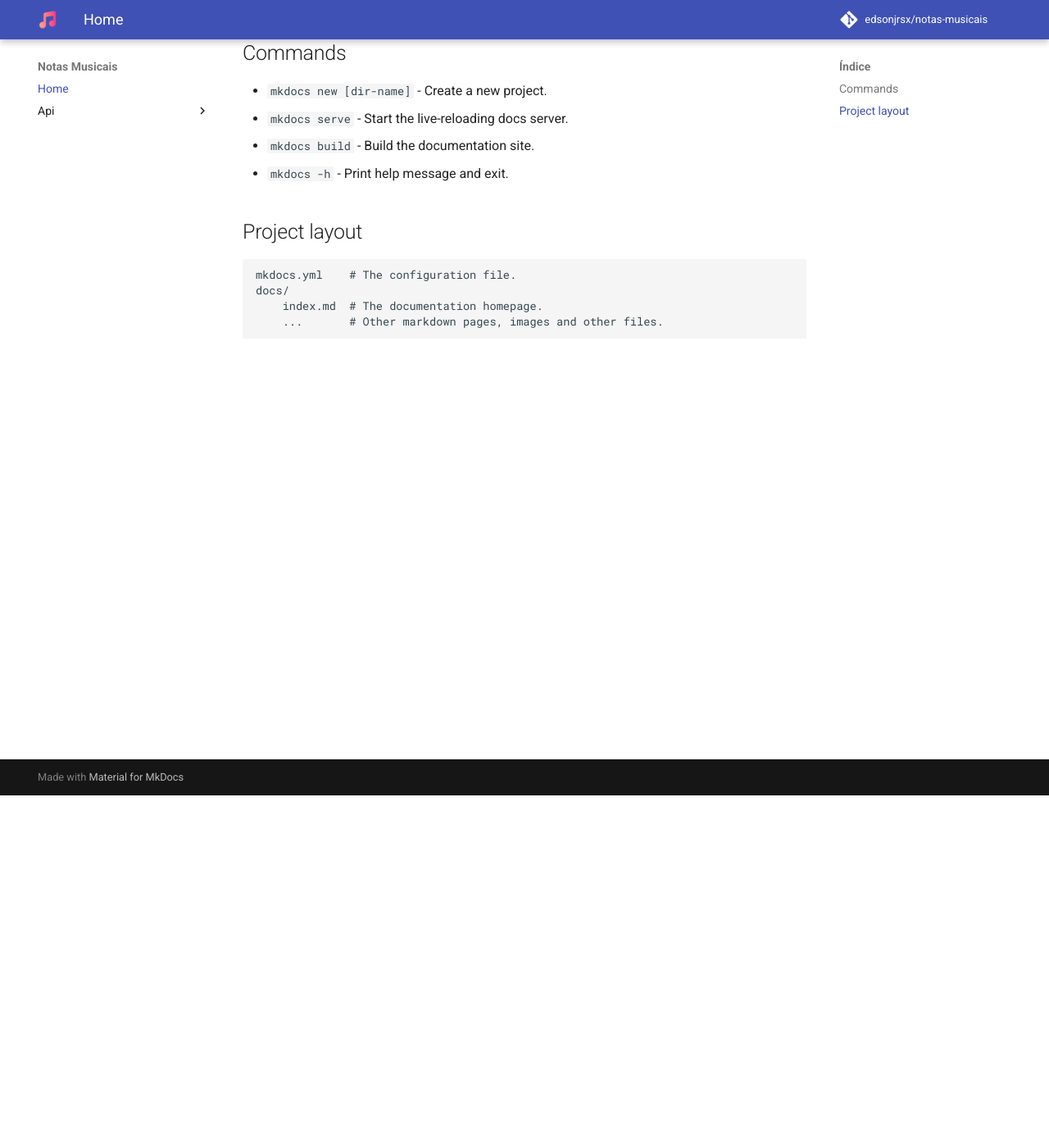
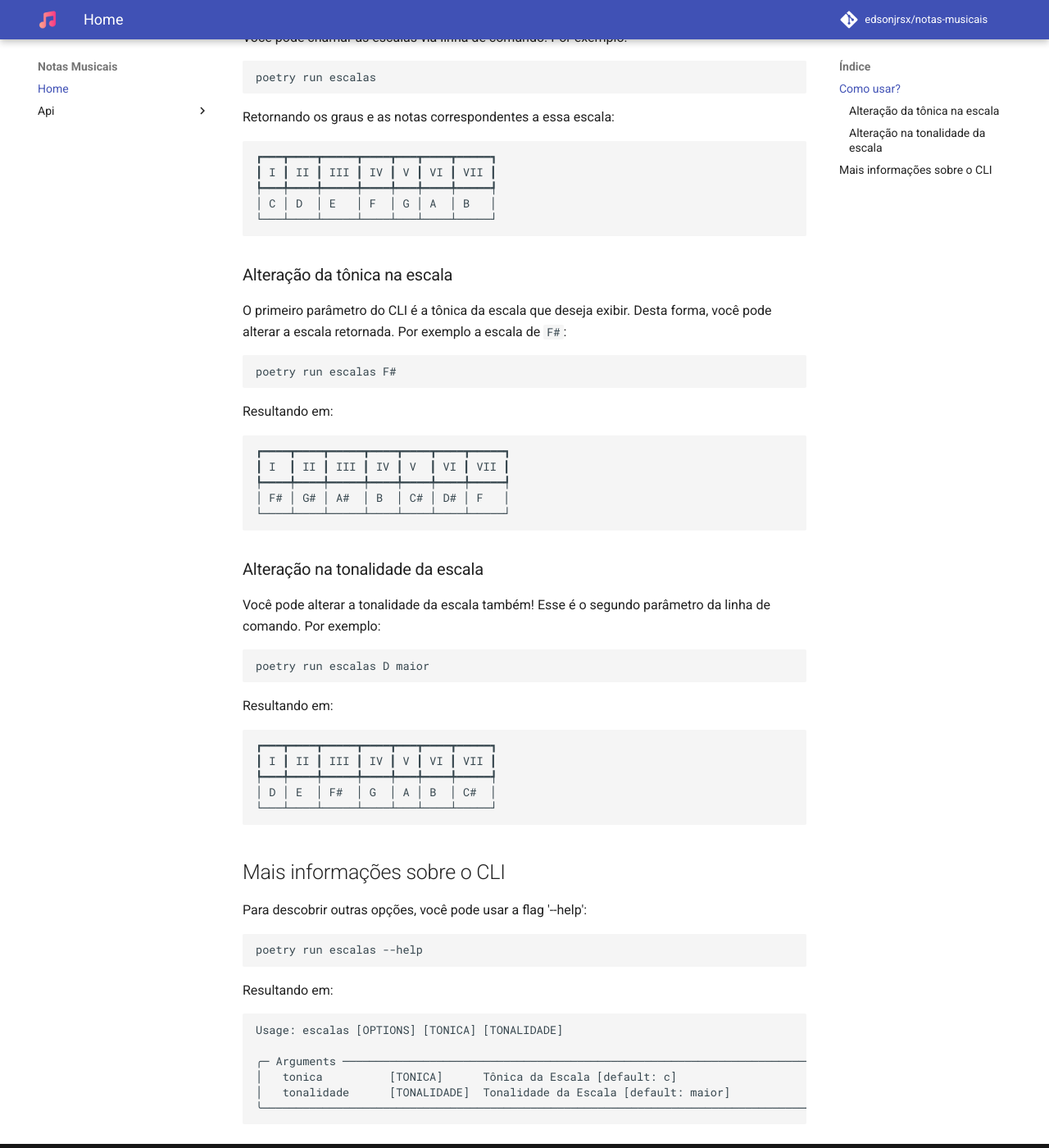
Before and after one commit to edsonjrsx/notas-musicais, an MkDocs documentation site: the page built from docs/index.md, in a window 1280 px wide and 1400 px high, scrolled down 430 px. Shown: the whole window at 82% size. Built offline with MkDocs 1.6.1 and Material for MkDocs 9.7.7, drawn with Linux system fonts in a browser that asks for light colours; comment, search, counter and statistics services are not loaded; some of the changed text lies outside the part shown.

Commit message:
docs: adicionando docs para o cli

````diff
--- a/docs/index.md
+++ b/docs/index.md
@@ -2,18 +2,77 @@
 
 # Notas Musicais
 
-For full documentation visit [mkdocs.org](https://www.mkdocs.org).
+## Como usar?
 
-## Commands
+Você pode chamar as escalas via linha de comando. Por exemplo:
 
-* `mkdocs new [dir-name]` - Create a new project.
-* `mkdocs serve` - Start the live-reloading docs server.
-* `mkdocs build` - Build the documentation site.
-* `mkdocs -h` - Print help message and exit.
+```bash
+poetry run escalas
+```
 
-## Project layout
+Retornando os graus e as notas correspondentes a essa escala:
 
-    mkdocs.yml    # The configuration file.
-    docs/
-        index.md  # The documentation homepage.
-        ...       # Other markdown pages, images and other files.
+```bash
+┏━━━┳━━━━┳━━━━━┳━━━━┳━━━┳━━━━┳━━━━━┓
+┃ I ┃ II ┃ III ┃ IV ┃ V ┃ VI ┃ VII ┃
+┡━━━╇━━━━╇━━━━━╇━━━━╇━━━╇━━━━╇━━━━━┩
+│ C │ D  │ E   │ F  │ G │ A  │ B   │
+└───┴────┴─────┴────┴───┴────┴─────┘
+```
+
+### Alteração da tônica na escala
+
+O primeiro parâmetro do CLI é a tônica da escala que deseja exibir.
+Desta forma, você pode alterar a escala retornada. Por exemplo a escala de `F#`:
+
+```bash
+poetry run escalas F#
+```
+
+Resultando em:
+
+```bash
+┏━━━━┳━━━━┳━━━━━┳━━━━┳━━━━┳━━━━┳━━━━━┓
+┃ I  ┃ II ┃ III ┃ IV ┃ V  ┃ VI ┃ VII ┃
+┡━━━━╇━━━━╇━━━━━╇━━━━╇━━━━╇━━━━╇━━━━━┩
+│ F# │ G# │ A#  │ B  │ C# │ D# │ F   │
+└────┴────┴─────┴────┴────┴────┴─────┘
+```
+
+### Alteração na tonalidade da escala
+
+Você pode alterar a tonalidade da escala também!
+Esse é o segundo parâmetro da linha de comando. Por exemplo:
+
+```bash
+poetry run escalas D maior
+```
+
+Resultando em:
+
+```bash
+┏━━━┳━━━━┳━━━━━┳━━━━┳━━━┳━━━━┳━━━━━┓
+┃ I ┃ II ┃ III ┃ IV ┃ V ┃ VI ┃ VII ┃
+┡━━━╇━━━━╇━━━━━╇━━━━╇━━━╇━━━━╇━━━━━┩
+│ D │ E  │ F#  │ G  │ A │ B  │ C#  │
+└───┴────┴─────┴────┴───┴────┴─────┘
+```
+
+## Mais informações sobre o CLI
+
+Para descobrir outras opções, você pode usar a flag '--help':
+
+```bash
+poetry run escalas --help
+```
+
+Resultando em:
+
+```bash
+Usage: escalas [OPTIONS] [TONICA] [TONALIDADE]
+
+╭─ Arguments ───────────────────────────────────────────────────────────────────────────────────────────────────────────────────────────────────────────────────────────╮
+│   tonica          [TONICA]      Tônica da Escala [default: c]                                                                                                         │
+│   tonalidade      [TONALIDADE]  Tonalidade da Escala [default: maior]                                                                                                 │
+╰───────────────────────────────────────────────────────────────────────────────────────────────────────────────────────────────────────────────────────────────────────╯
+```
--- a/pyproject.toml
+++ b/pyproject.toml
@@ -5,8 +5,13 @@
 authors = ["Edson Carvalho <junior.edson@unifesp.br>"]
 readme = "README.md"
 
+[tool.poetry.scripts]
+escalas = "notas_musicais.cli:app"
+
 [tool.poetry.dependencies]
 python = "^3.11"
+typer = "^0.20.0"
+rich = "^14.2.0"
 
 [tool.poetry.group.dev.dependencies]
 pytest = "^8.4.1"
````
Also changed, not shown: 1 other file.
